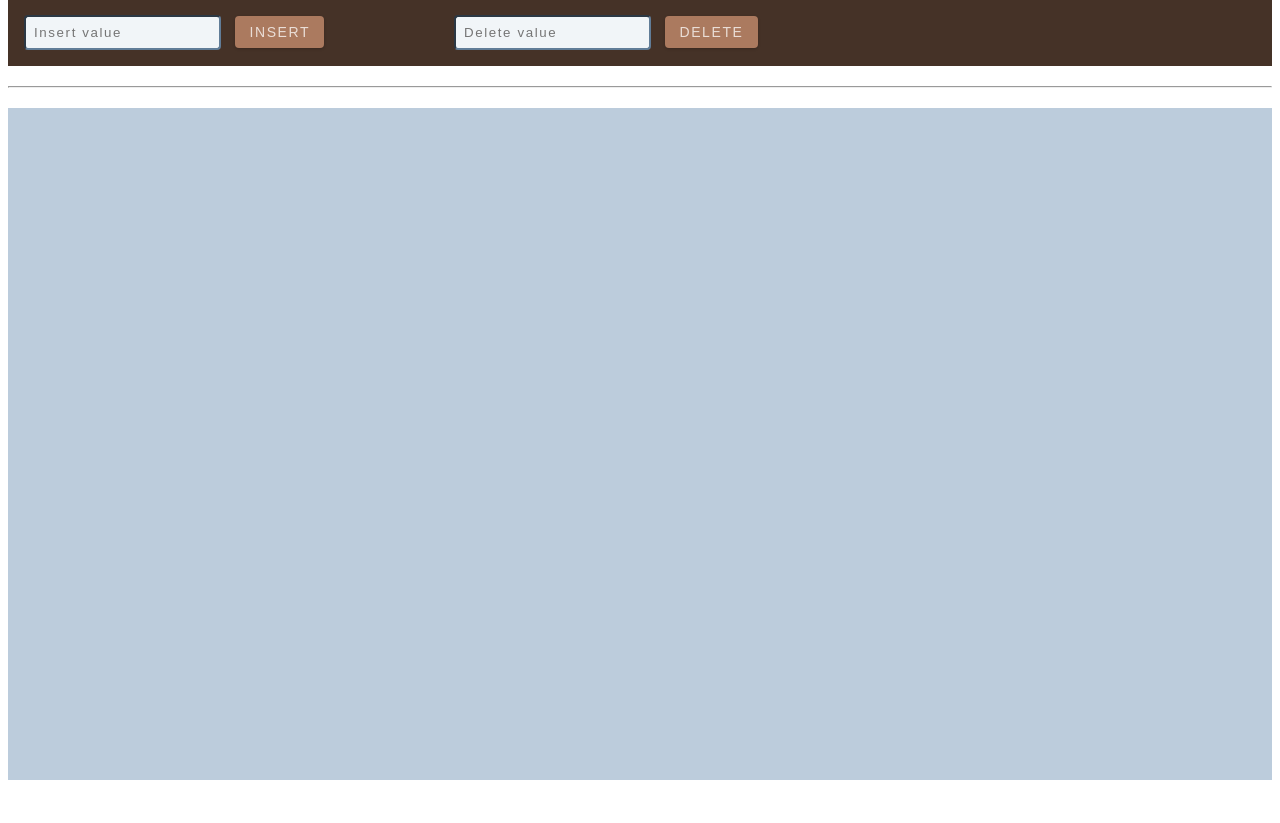
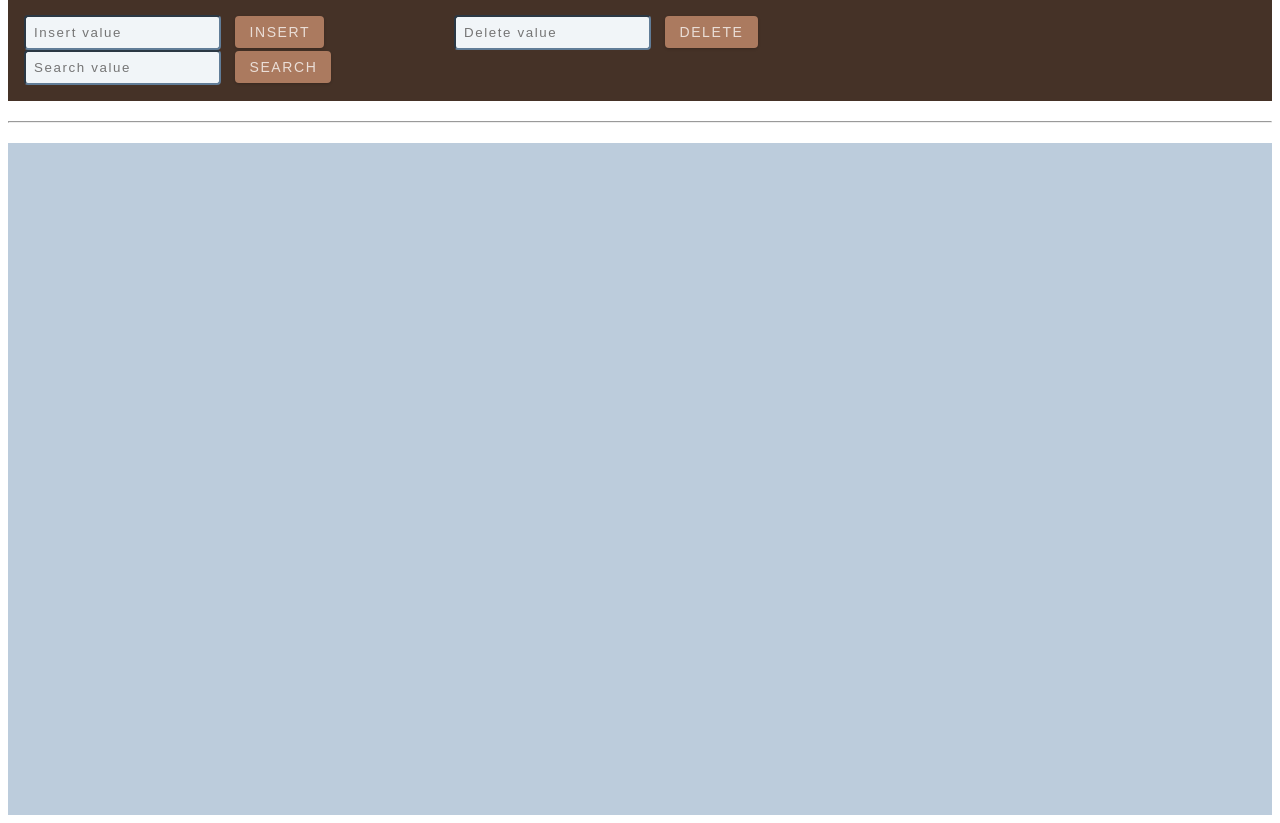
Before and after one commit to UIT-21522883/rb-tree-visualize, a website built with webpack: page index.html in a window 1280 px wide. Shown: the part 89-912 px from the top of the page. Before the commit the page ends 877 px from the top, so only its background shows below. Built offline with nearby package versions, Linux system fonts and the light colour scheme; a web font is replaced by a local one.

Commit message:
Update index.html

```diff
--- a/index.html
+++ b/index.html
@@ -30,8 +30,17 @@
           />
           <input type="button" name="del" value="Delete" class="btn" />
         </form>
+        <form id="search_form">
+          <input
+            type="text"
+            name="numbersearch"
+            placeholder="Search value"
+            class="search_input"
+          />
+          <input type="button" name="search" value="Search" class="btn" />
       </div>
     </div>
+    <div class="result"></div>
     <hr />
     <section class="field">
       <div class="row root"></div>
```
